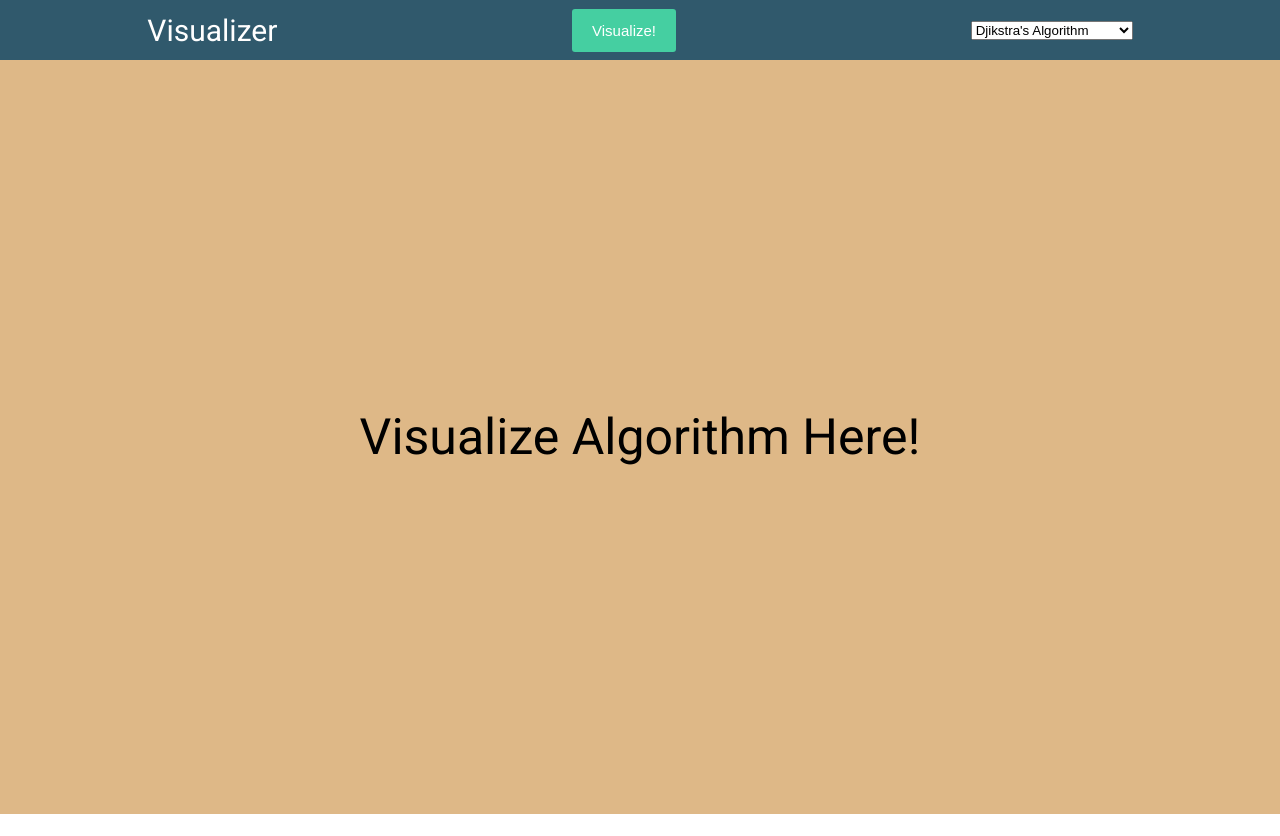
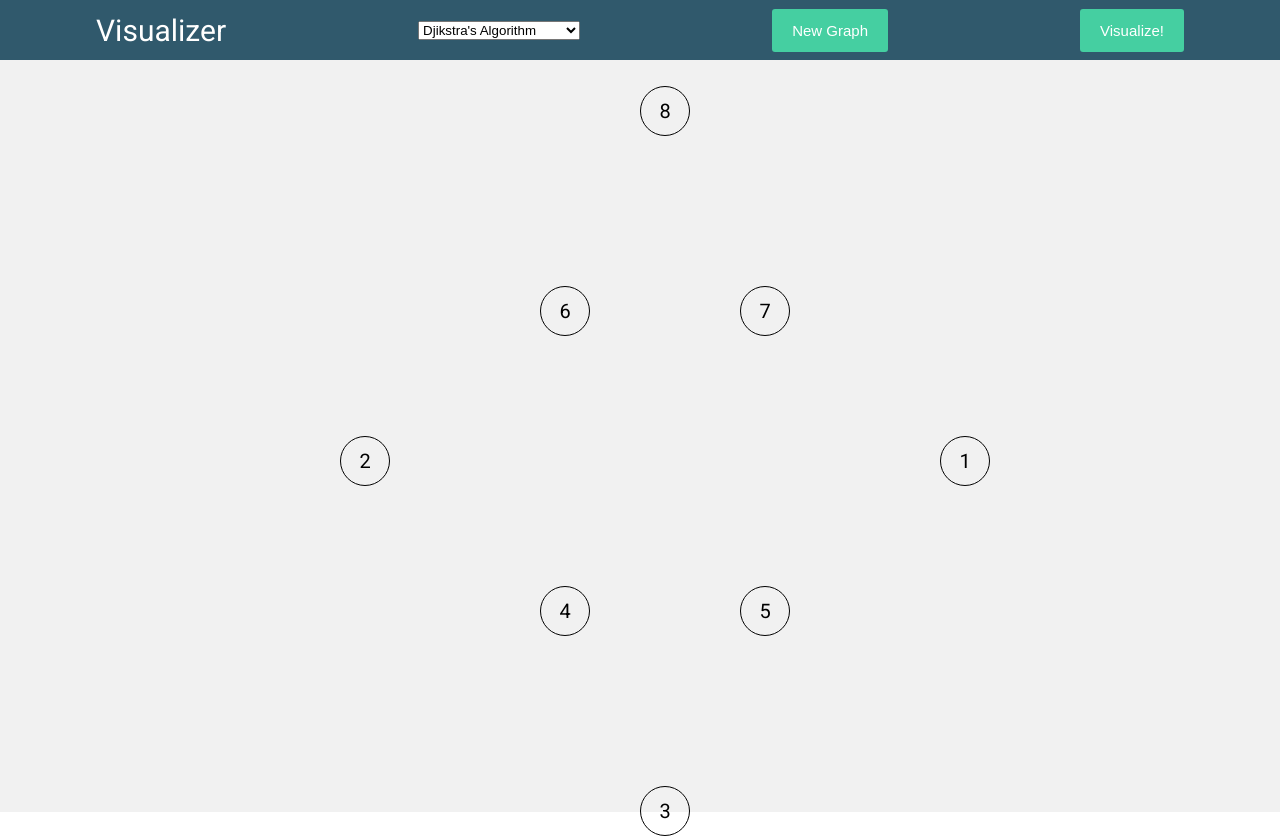
Before and after one commit to zamorai/visualizer, a React (Create React App) app: page / in a window 1280 px wide. Before the commit the page ends 814 px from the top, so only its background shows below. Built offline with nearby package versions, Linux system fonts and the light colour scheme.

Commit message:
added graph base

```diff
--- a/package.json
+++ b/package.json
@@ -9,6 +9,7 @@
     "react": "^17.0.2",
     "react-dom": "^17.0.2",
     "react-scripts": "4.0.3",
+    "regraph": "^0.0.1",
     "web-vitals": "^1.1.1"
   },
   "scripts": {
--- a/src/App.js
+++ b/src/App.js
@@ -1,27 +1,16 @@
-import React from 'react'
+import React from 'react';
+import Graph from './graph';
+import Header from './header';
+
 
 export default function App() {
   return (
     <div className="container">
 
-      <header className="header">
-        <div className="logo">
-          Visualizer
-        </div>
-        <div className="visualize">
-          <button className="btn-visualize">Visualize!</button>
-        </div>
-        <div className="options">
-          <select name='algorithms'>
-            <option value="djikstra">Djikstra's Algorithm</option>
-            <option value="prim">Prim's Algorithm</option>
-            <option value="bellman">Bellman-Ford Algorithm</option>
-          </select>
-        </div>
-      </header>
+      <Header/>
 
       <section className="body">
-        Visualize Algorithm Here!
+        <Graph />
       </section>
 
     </div>
--- /dev/null
+++ b/src/graph.js
@@ -0,0 +1,17 @@
+import React from 'react'
+
+export default function graph() {
+
+  return (
+    <div className="graph-container">
+      <div className="node node-1">1</div>
+      <div className="node node-2">2</div>
+      <div className="node node-3">3</div>
+      <div className="node node-4">4</div>
+      <div className="node node-5">5</div>
+      <div className="node node-6">6</div>
+      <div className="node node-7">7</div>
+      <div className="node node-8">8</div>
+    </div>
+  )
+}
--- /dev/null
+++ b/src/header.js
@@ -0,0 +1,25 @@
+import React from 'react'
+
+export default function header() {
+  return (
+    <header className="header">
+      <div className="logo">
+        Visualizer
+      </div>
+      <div className="options">
+        <select name='algorithms'>
+          <option value="djikstra">Djikstra's Algorithm</option>
+          <option value="prim">Prim's Algorithm</option>
+          <option value="bellman">Bellman-Ford Algorithm</option>
+        </select>
+      </div>
+      <div>
+        <button className="btn-visualize">New Graph</button>
+      </div>
+      <div className="visualize">
+        <button className="btn-visualize">Visualize!</button>
+      </div>
+
+    </header>
+  )
+}
--- a/src/styles.css
+++ b/src/styles.css
@@ -30,8 +30,8 @@ html {
 
 .body{
   width: 100%;
-  height: 94.2vh;
-  background-color: burlywood;
+  height: 94vh;
+  background-color: rgb(241, 241, 241);
   display: flex;
   align-items: center;
   justify-content: center;
@@ -66,4 +66,54 @@ color: white;
 }
 
 
-/*------------ BODY ----------- */
+/*------------ GRAPH ----------- */
+
+.graph-container {
+  position: relative;
+}
+
+.node {
+  content: "";
+  position: absolute;
+  height: 5rem;
+  width: 5rem;
+  border: 1px solid black;
+  border-radius: 50%;
+  display: flex;
+  align-items: center;
+  justify-content: center;
+  font-size: 2rem;
+}
+
+.node-1 {
+  transform: translate(30rem);
+}
+.node-2 {
+  transform: translateX(-30rem);
+}
+.node-3 {
+  transform: translateY(35rem);
+}
+.node-4 {
+  transform: translate(-10rem, 15rem);
+}
+.node-5 {
+  transform: translate(10rem, 15rem);
+}
+.node-6 {
+  transform: translate(-10rem, -15rem);
+}
+.node-7 {
+  transform: translate(10rem, -15rem);
+}
+.node-8 {
+  transform: translateY(-35rem);
+}
+
+
+
+/*------------ ANIMATION ----------- */
+
+.selected {
+  border: 1px solid red;
+}
```
Also changed, not shown: 1 other file (tests, documents, lock files or other folders).
